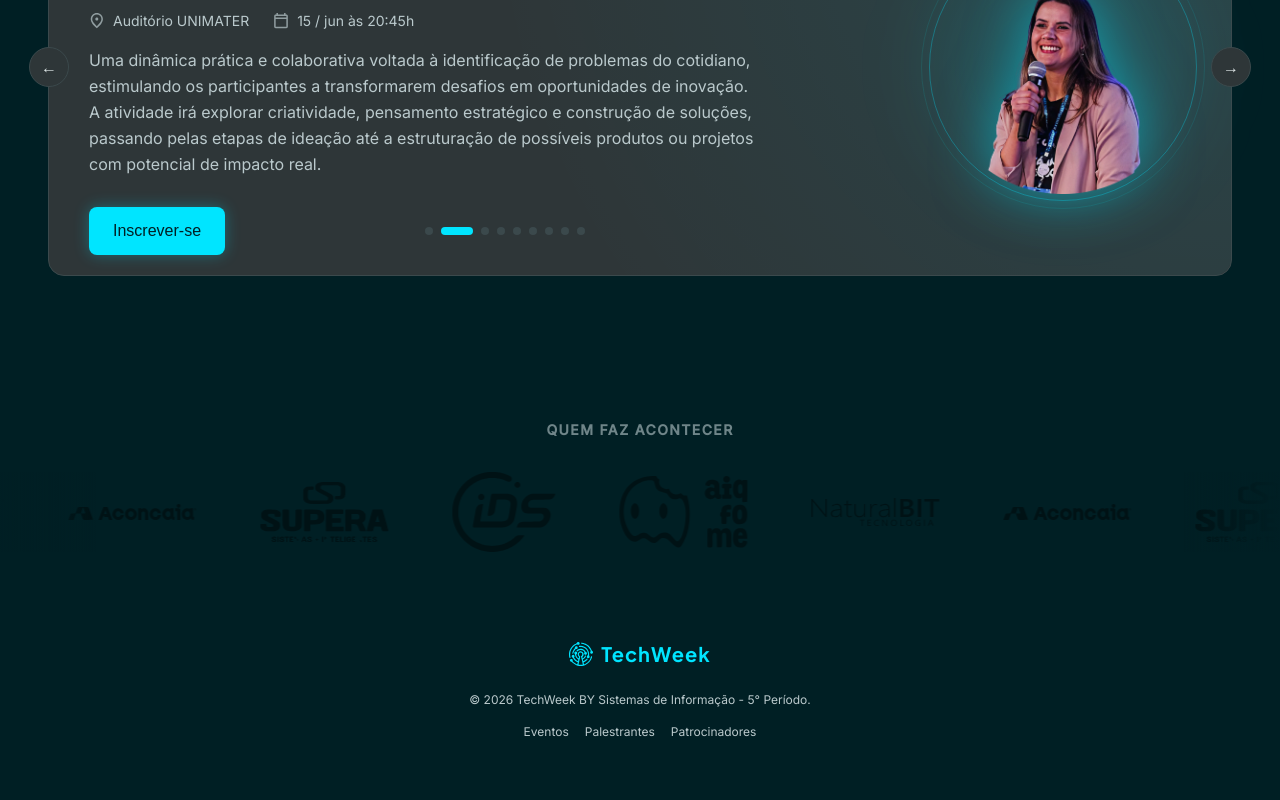
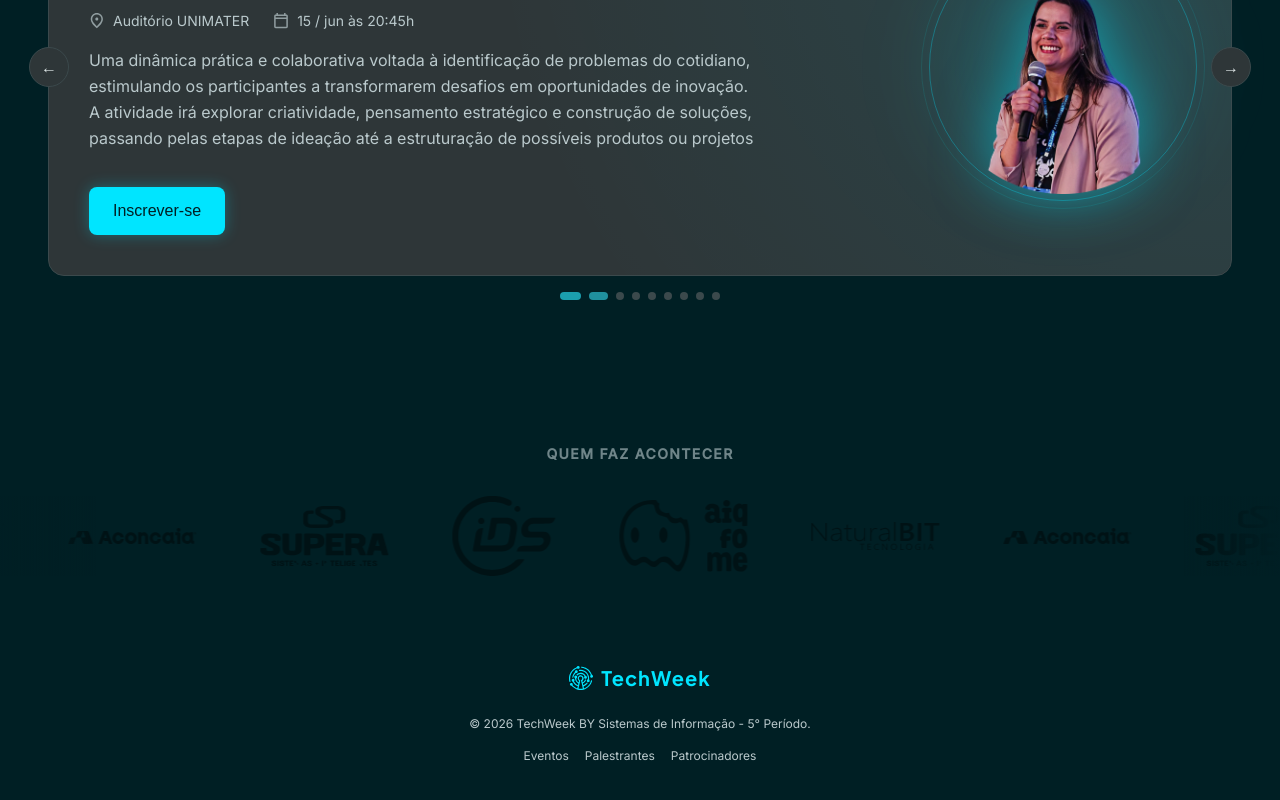
Before and after one commit to Chicosk1/MaterWeek_LP, a React (Vite) app in the folder materweek-frontend/: page / in a window 1280 px wide. Shown: the part 2264-3064 px from the top of the page. Built offline with nearby package versions, Linux system fonts and the light colour scheme; a web font is replaced by a local one.

Commit message:
Adicionando fotos do sebrae

```diff
--- a/materweek-frontend/src/components/sections/SpeakerCarousel.tsx
+++ b/materweek-frontend/src/components/sections/SpeakerCarousel.tsx
@@ -197,8 +197,7 @@
               </Typography>
             </div>
 
-            <div className="pt-4 relative flex items-center justify-center">
-              <div className="absolute left-0">
+            <div className="pt-4">
               <a
                 href={current.linkUrl}
                 target="_blank"
@@ -207,9 +206,12 @@
                 <Button variant="primary">Inscrever-se</Button>
               </a>
             </div>
+          </div>
+        </div>
 
+        {/* Dots abaixo do card, centralizados */}
         <div
-                className="flex items-center gap-2"
+          className="flex items-center justify-center gap-2 mt-4"
           role="tablist"
           aria-label="Selecionar palestrante"
         >
@@ -230,9 +232,6 @@
           ))}
         </div>
       </div>
-          </div>
-        </div>
-      </div>
     </section>
   );
 };
```
Lines whose indentation alone changed are shown as unchanged.
